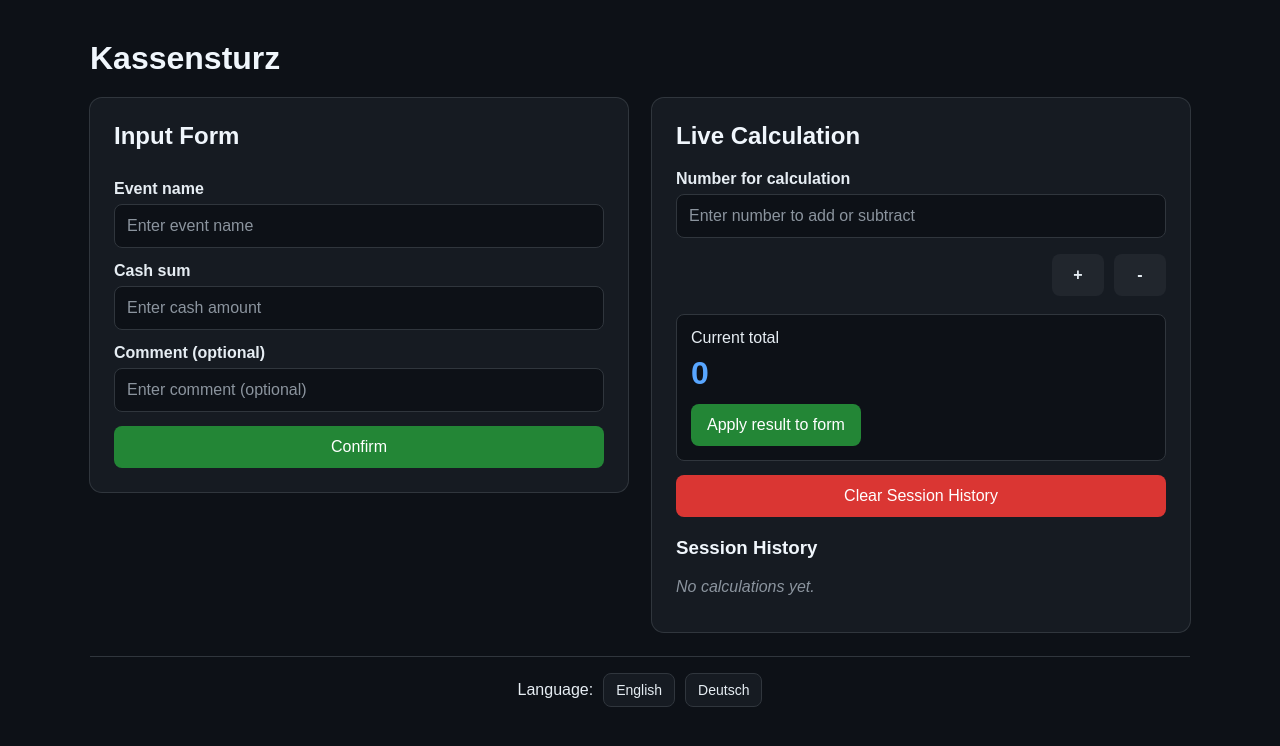
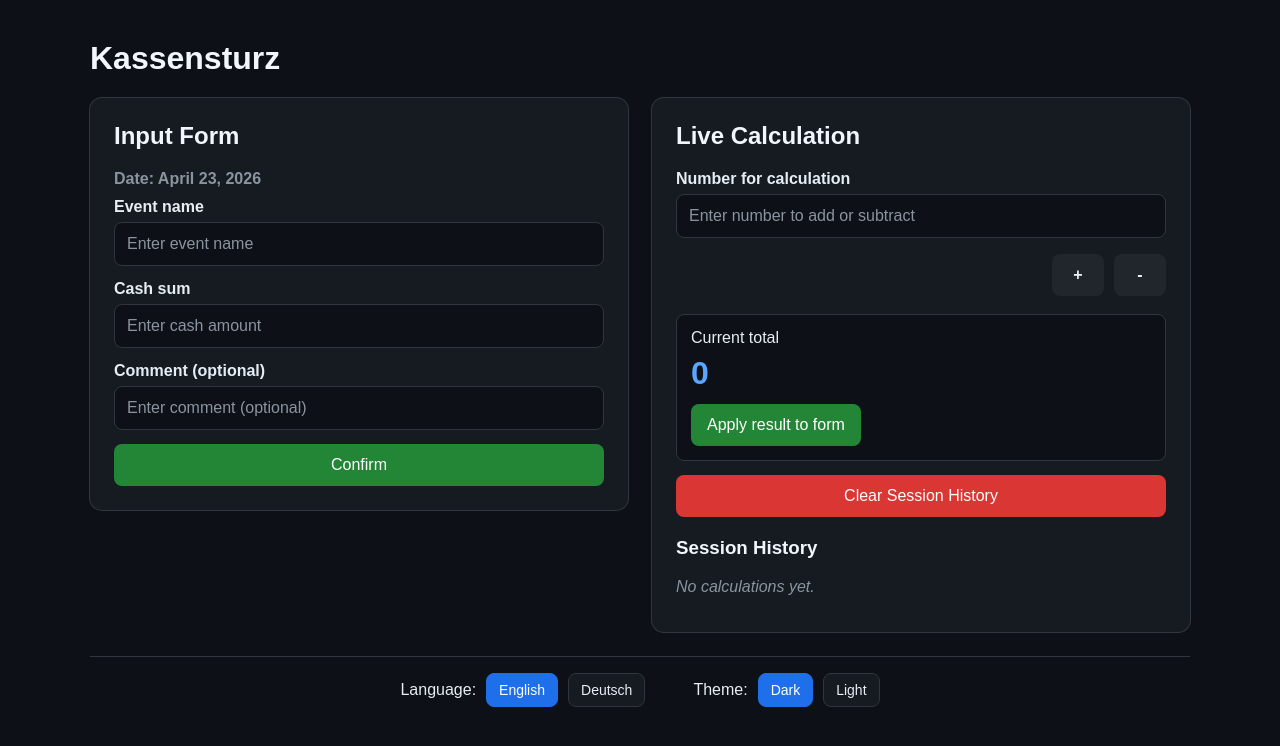
Before and after one commit to Janhilg/Kassensturz, a Flask app: page / in a window 1280 px wide. Shown: the top 746 px of the page. Run offline with Flask 3, Linux system fonts and the light colour scheme.

Commit message:
add light mode and theme switcher

```diff
--- a/static/app.js
+++ b/static/app.js
@@ -1,4 +1,4 @@
-document.addEventListener("DOMContentLoaded", function (elementId) {
+document.addEventListener("DOMContentLoaded", function () {
     const calcInput = document.getElementById("calc_input");
     const addButton = document.getElementById("add_button");
     const subtractButton = document.getElementById("subtract_button");
@@ -17,14 +17,7 @@ document.addEventListener("DOMContentLoaded", function (elementId) {
     const STORAGE_TOTAL_KEY = "kassensturz_current_total";
     const STORAGE_HISTORY_KEY = "kassensturz_history";
     const STORAGE_LANGUAGE_KEY = "kassensturz_language";
-
-        const navigationEntries = performance.getEntriesByType("navigation");
-        const isReload = navigationEntries.length > 0 && navigationEntries[0].type === "reload";
-
-        if (isReload) {
-            sessionStorage.removeItem("kassensturz_current_total");
-            sessionStorage.removeItem("kassensturz_history");
-        }
+    const STORAGE_THEME_KEY = "kassensturz_theme";
 
     const translations = {
         en: {
@@ -39,40 +32,47 @@ document.addEventListener("DOMContentLoaded", function (elementId) {
             comment_placeholder: "Enter comment (optional)",
             confirm: "Confirm",
             submitted_values: "Submitted values",
+            submitted_date: "Date",
+            timestamp: "Timestamp",
             live_calculation: "Live Calculation",
             calc_input: "Number for calculation",
             calc_input_placeholder: "Enter number to add or subtract",
             current_total: "Current total",
             apply_result: "Apply result to form",
-                clear_history: "Clear Calculation History",
-                session_history: "Calculation History",
+            clear_history: "Clear Session History",
+            session_history: "Session History",
             no_history: "No calculations yet.",
-                timestamp: "Timestamp",
-                language: "Language:"
-
+            language: "Language:",
+            theme: "Theme:",
+            theme_dark: "Dark",
+            theme_light: "Light"
         },
         de: {
             html_lang: "de",
             form_title: "Eingabeformular",
             date_prefix: "Datum: ",
-                event_name: "Veranstaltungsname",
-                event_name_placeholder: "Veranstaltungsname eingeben",
+            event_name: "Ereignisname",
+            event_name_placeholder: "Ereignisname eingeben",
             cash_sum: "Bargeldsumme",
             cash_sum_placeholder: "Bargeldbetrag eingeben",
             comment: "Kommentar (optional)",
             comment_placeholder: "Kommentar eingeben (optional)",
             confirm: "Bestätigen",
             submitted_values: "Übermittelte Werte",
+            submitted_date: "Datum",
+            timestamp: "Zeitstempel",
             live_calculation: "Live-Berechnung",
             calc_input: "Zahl für die Berechnung",
             calc_input_placeholder: "Zahl zum Addieren oder Subtrahieren eingeben",
             current_total: "Aktueller Gesamtbetrag",
             apply_result: "Ergebnis ins Formular übernehmen",
-                clear_history: "Berechnungsverlauf löschen",
-                session_history: "Berechnungsverlauf",
+            clear_history: "Sitzungsverlauf löschen",
+            session_history: "Sitzungsverlauf",
             no_history: "Noch keine Berechnungen.",
-                timestamp: "Zeitstempel",
-                language: "Sprache:"
+            language: "Sprache:",
+            theme: "Design:",
+            theme_dark: "Dunkel",
+            theme_light: "Hell"
         }
     };
 
@@ -80,17 +80,25 @@ document.addEventListener("DOMContentLoaded", function (elementId) {
         return localStorage.getItem(STORAGE_LANGUAGE_KEY) || "en";
     }
 
-        function setCurrentLanguage(lang) {
-            localStorage.setItem(STORAGE_LANGUAGE_KEY, lang);
-            applyTranslations();
-            render();
-            setCurrentDate();
-            updateLanguageButtons();
+    function getCurrentTheme() {
+        return localStorage.getItem(STORAGE_THEME_KEY) || "dark";
     }
 
     function t(key) {
         const lang = getCurrentLanguage();
         return translations[lang][key];
+    }
+
+    function setText(id, value) {
+        const el = document.getElementById(id);
+        if (el) {
+            el.textContent = value;
+        }
+    }
+
+    function applyTheme() {
+        const theme = getCurrentTheme();
+        document.body.setAttribute("data-theme", theme);
     }
 
     function updateLanguageButtons() {
@@ -106,33 +114,106 @@ document.addEventListener("DOMContentLoaded", function (elementId) {
         });
     }
 
-        function applyTranslations(elementId) {
+    function updateThemeButtons() {
+        const themeButtons = document.querySelectorAll(".theme-button");
+        const currentTheme = getCurrentTheme();
+
+        themeButtons.forEach((button) => {
+            if (button.dataset.theme === currentTheme) {
+                button.classList.add("active");
+            } else {
+                button.classList.remove("active");
+            }
+        });
+    }
+
+    function applyTranslations() {
         const lang = getCurrentLanguage();
         document.documentElement.lang = translations[lang].html_lang;
 
-            document.getElementById("form_title").textContent = t("form_title");
-            document.getElementById("label_event_name").textContent = t("event_name");
-            document.getElementById("label_cash_sum").textContent = t("cash_sum");
-            document.getElementById("label_comment").textContent = t("comment");
-            document.getElementById("confirm_button").textContent = t("confirm");
-            document.getElementById("submitted_values_title").textContent = t("submitted_values");
-            document.getElementById("submitted_event_name_label").textContent = t("event_name") + ":";
-            document.getElementById("submitted_cash_sum_label").textContent = t("cash_sum") + ":";
-            document.getElementById("submitted_comment_label").textContent = t("comment").replace(" (optional)", "").replace(" (optional)", "") + ":";
+        setText("form_title", t("form_title"));
+        setText("label_event_name", t("event_name"));
+        setText("label_cash_sum", t("cash_sum"));
+        setText("label_comment", t("comment"));
+        setText("confirm_button", t("confirm"));
 
-            document.getElementById("calc_title").textContent = t("live_calculation");
-            document.getElementById("label_calc_input").textContent = t("calc_input");
-            document.getElementById("current_total_label").textContent = t("current_total");
-            document.getElementById("apply_to_form_button").textContent = t("apply_result");
-            document.getElementById("clear_button").textContent = t("clear_history");
-            document.getElementById("history_title").textContent = t("session_history");
-            document.getElementById("language_label").textContent = t("language");
-            document.getElementById("submitted_timestamp_label").textContent = t("timestamp") + ":";
+        setText("submitted_values_title", t("submitted_values"));
+        setText("submitted_date_label", t("submitted_date") + ":");
+        setText("submitted_timestamp_label", t("timestamp") + ":");
+        setText("submitted_event_name_label", t("event_name") + ":");
+        setText("submitted_cash_sum_label", t("cash_sum") + ":");
+        setText("submitted_comment_label", t("comment").replace(" (optional)", "") + ":");
 
+        setText("calc_title", t("live_calculation"));
+        setText("label_calc_input", t("calc_input"));
+        setText("current_total_label", t("current_total"));
+        setText("apply_to_form_button", t("apply_result"));
+        setText("clear_button", t("clear_history"));
+        setText("history_title", t("session_history"));
+        setText("language_label", t("language"));
+        setText("theme_label", t("theme"));
+        setText("theme_dark_button", t("theme_dark"));
+        setText("theme_light_button", t("theme_light"));
+
+        if (textInput) {
             textInput.placeholder = t("event_name_placeholder");
+        }
+
+        if (numberInput) {
             numberInput.placeholder = t("cash_sum_placeholder");
+        }
+
+        if (commentInput) {
             commentInput.placeholder = t("comment_placeholder");
+        }
+
+        if (calcInput) {
             calcInput.placeholder = t("calc_input_placeholder");
+        }
+    }
+
+    function formatDate(date) {
+        const lang = getCurrentLanguage();
+        return date.toLocaleDateString(lang === "de" ? "de-DE" : "en-US", {
+            year: "numeric",
+            month: "long",
+            day: "numeric"
+        });
+    }
+
+    function setCurrentDate() {
+        if (!currentDateElement) {
+            return;
+        }
+
+        const now = new Date();
+        currentDateElement.textContent = t("date_prefix") + formatDate(now);
+    }
+
+    function setCurrentLanguage(lang) {
+        localStorage.setItem(STORAGE_LANGUAGE_KEY, lang);
+        applyTranslations();
+        setCurrentDate();
+        updateLanguageButtons();
+        render();
+    }
+
+    function bindLanguageEvents() {
+        document.querySelectorAll(".lang-button").forEach((button) => {
+            button.addEventListener("click", function () {
+                setCurrentLanguage(button.dataset.lang);
+            });
+        });
+    }
+
+    function bindThemeEvents() {
+        document.querySelectorAll(".theme-button").forEach((button) => {
+            button.addEventListener("click", function () {
+                localStorage.setItem(STORAGE_THEME_KEY, button.dataset.theme);
+                applyTheme();
+                updateThemeButtons();
+            });
+        });
     }
 
     function loadTotal() {
@@ -164,7 +245,14 @@ document.addEventListener("DOMContentLoaded", function (elementId) {
         const total = loadTotal();
         const history = loadHistory();
 
+        if (currentTotalElement) {
             currentTotalElement.textContent = formatNumber(total);
+        }
+
+        if (!historyList || !emptyHistory) {
+            return;
+        }
+
         historyList.innerHTML = "";
 
         if (history.length === 0) {
@@ -182,6 +270,10 @@ document.addEventListener("DOMContentLoaded", function (elementId) {
     }
 
     function applyOperation(operator) {
+        if (!calcInput) {
+            return;
+        }
+
         const rawValue = calcInput.value.trim();
 
         if (rawValue === "") {
@@ -222,33 +314,11 @@ document.addEventListener("DOMContentLoaded", function (elementId) {
         render();
     }
 
-        function formatDate(date) {
-            const lang = getCurrentLanguage();
-            return date.toLocaleDateString(lang === "de" ? "de-DE" : "en-US", {
-                year: "numeric",
-                month: "long",
-                day: "numeric"
-            });
+    function applyResultToForm() {
+        if (!leftNumberInput) {
+            return;
         }
 
-        function setCurrentDate() {
-            const now = new Date();
-            currentDateElement.textContent = t("date_prefix") + formatDate(now);
-        }
-
-        addButton.addEventListener("click", function () {
-            applyOperation("+");
-        });
-
-        subtractButton.addEventListener("click", function () {
-            applyOperation("-");
-        });
-
-        clearButton.addEventListener("click", function () {
-            clearSession();
-        });
-
-        applyToFormButton.addEventListener("click", function () {
         const total = loadTotal();
         leftNumberInput.value = total;
 
@@ -256,23 +326,71 @@ document.addEventListener("DOMContentLoaded", function (elementId) {
         setTimeout(() => {
             leftNumberInput.style.border = "";
         }, 600);
+    }
+
+    function clearOnReloadIfNeeded() {
+        const navigationEntries = performance.getEntriesByType("navigation");
+        const isReload = navigationEntries.length > 0 && navigationEntries[0].type === "reload";
+
+        if (isReload) {
+            sessionStorage.removeItem(STORAGE_TOTAL_KEY);
+            sessionStorage.removeItem(STORAGE_HISTORY_KEY);
+        }
+    }
+
+    function bindCalculatorEvents() {
+        if (addButton) {
+            addButton.addEventListener("click", function () {
+                applyOperation("+");
             });
+        }
 
+        if (subtractButton) {
+            subtractButton.addEventListener("click", function () {
+                applyOperation("-");
+            });
+        }
+
+        if (clearButton) {
+            clearButton.addEventListener("click", function () {
+                clearSession();
+            });
+        }
+
+        if (applyToFormButton) {
+            applyToFormButton.addEventListener("click", function () {
+                applyResultToForm();
+            });
+        }
+
+        if (calcInput) {
             calcInput.addEventListener("keydown", function (event) {
                 if (event.key === "Enter") {
                     event.preventDefault();
                     applyOperation("+");
                 }
             });
+        }
+    }
 
-        document.querySelectorAll(".lang-button").forEach((button) => {
-            button.addEventListener("click", function () {
-                setCurrentLanguage(button.dataset.lang);
-            });
-        });
+    function initSaveErrorState() {
+        const saveErrorBox = document.getElementById("save_error_box");
+        const saveErrorMessage = document.getElementById("save_error_message");
 
+        if (saveErrorBox && saveErrorMessage && !saveErrorMessage.textContent.trim()) {
+            saveErrorBox.style.display = "none";
+        }
+    }
+
+    clearOnReloadIfNeeded();
+    applyTheme();
     applyTranslations();
     updateLanguageButtons();
+    updateThemeButtons();
     setCurrentDate();
+    bindLanguageEvents();
+    bindThemeEvents();
+    bindCalculatorEvents();
+    initSaveErrorState();
     render();
 });
--- a/static/style.css
+++ b/static/style.css
@@ -1,3 +1,50 @@
+:root {
+    --bg: #0d1117;
+    --text: #e6edf3;
+    --heading: #f0f6fc;
+    --card-bg: #161b22;
+    --card-border: #30363d;
+    --input-bg: #0d1117;
+    --input-border: #30363d;
+    --input-placeholder: #8b949e;
+    --input-focus: #1f6feb;
+    --primary-btn: #238636;
+    --primary-btn-hover: #2ea043;
+    --calc-btn-bg: #21262d;
+    --calc-btn-hover: #30363d;
+    --danger-btn: #da3633;
+    --danger-btn-hover: #f85149;
+    --result-bg: #0d1117;
+    --accent: #58a6ff;
+    --muted: #8b949e;
+    --submitted-bg: #0f2419;
+    --submitted-border: #238636;
+    --footer-border: #30363d;
+}
+
+body[data-theme="light"] {
+    --bg: #f7f7f7;
+    --text: #222222;
+    --heading: #111111;
+    --card-bg: #ffffff;
+    --card-border: #d0d7de;
+    --input-bg: #ffffff;
+    --input-border: #cfcfcf;
+    --input-placeholder: #6b7280;
+    --input-focus: #1f6feb;
+    --primary-btn: #1f6feb;
+    --primary-btn-hover: #1857b6;
+    --calc-btn-bg: #e9ecef;
+    --calc-btn-hover: #d9dee3;
+    --danger-btn: #dc3545;
+    --danger-btn-hover: #bb2d3b;
+    --result-bg: #f1f5f9;
+    --accent: #1f6feb;
+    --muted: #666666;
+    --submitted-bg: #eef6ee;
+    --submitted-border: #238636;
+    --footer-border: #d0d7de;
+}
 * {
     box-sizing: border-box;
 }
@@ -153,8 +200,55 @@ button {
     margin-top: 24px;
     padding: 14px;
     border-radius: 8px;
-    background: #0f2419;
-    border: 1px solid #238636;
+    background: var(--submitted-bg);
+    border: 1px solid var(--submitted-border);
+}
+
+.current-date {
+    margin-bottom: 10px;
+    font-weight: bold;
+    color: var(--muted);
+}
+
+.footer {
+    margin-top: 24px;
+    padding-top: 16px;
+    border-top: 1px solid var(--footer-border);
+    display: flex;
+    justify-content: center;
+    gap: 24px;
+    flex-wrap: wrap;
+}
+
+.language-switcher,
+.theme-switcher {
+    display: flex;
+    align-items: center;
+    gap: 10px;
+    flex-wrap: wrap;
+}
+
+.lang-button,
+.theme-button {
+    padding: 8px 12px;
+    font-size: 14px;
+    border: 1px solid var(--card-border);
+    border-radius: 8px;
+    background: var(--card-bg);
+    color: var(--text);
+    cursor: pointer;
+}
+
+.lang-button:hover,
+.theme-button:hover {
+    background: var(--calc-btn-hover);
+}
+
+.lang-button.active,
+.theme-button.active {
+    background: var(--input-focus);
+    color: white;
+    border-color: var(--input-focus);
 }
 
 @media (max-width: 800px) {
@@ -166,44 +260,3 @@ button {
         padding: 20px;
     }
 }
-
-.current-date {
-    margin-bottom: 10px;
-    font-weight: bold;
-    color: #8b949e;
-}
-
-.footer {
-    margin-top: 24px;
-    padding-top: 16px;
-    border-top: 1px solid #30363d;
-    display: flex;
-    justify-content: center;
-}
-
-.language-switcher {
-    display: flex;
-    align-items: center;
-    gap: 10px;
-    flex-wrap: wrap;
-}
-
-.lang-button {
-    padding: 8px 12px;
-    font-size: 14px;
-    border: 1px solid #30363d;
-    border-radius: 8px;
-    background: #161b22;
-    color: #e6edf3;
-    cursor: pointer;
-}
-
-.lang-button:hover {
-    background: #21262d;
-}
-
-.lang-button.active {
-    background: #1f6feb;
-    color: white;
-    border-color: #1f6feb;
-}
--- a/templates/index.html
+++ b/templates/index.html
@@ -123,6 +123,12 @@
                 <button type="button" class="lang-button" data-lang="en">English</button>
                 <button type="button" class="lang-button" data-lang="de">Deutsch</button>
             </div>
+            <br/>
+            <div class="theme-switcher">
+                <span id="theme_label">Theme:</span>
+                <button type="button" class="theme-button" data-theme="dark" id="theme_dark_button">Dark</button>
+                <button type="button" class="theme-button" data-theme="light" id="theme_light_button">Light</button>
+            </div>
         </footer>
     </div>
     <script src="{{ url_for('static', filename='app.js') }}"></script>
```
Also changed, not shown: other parts of static/style.css (+22 -22 lines). Lines whose indentation alone changed are shown as unchanged.
